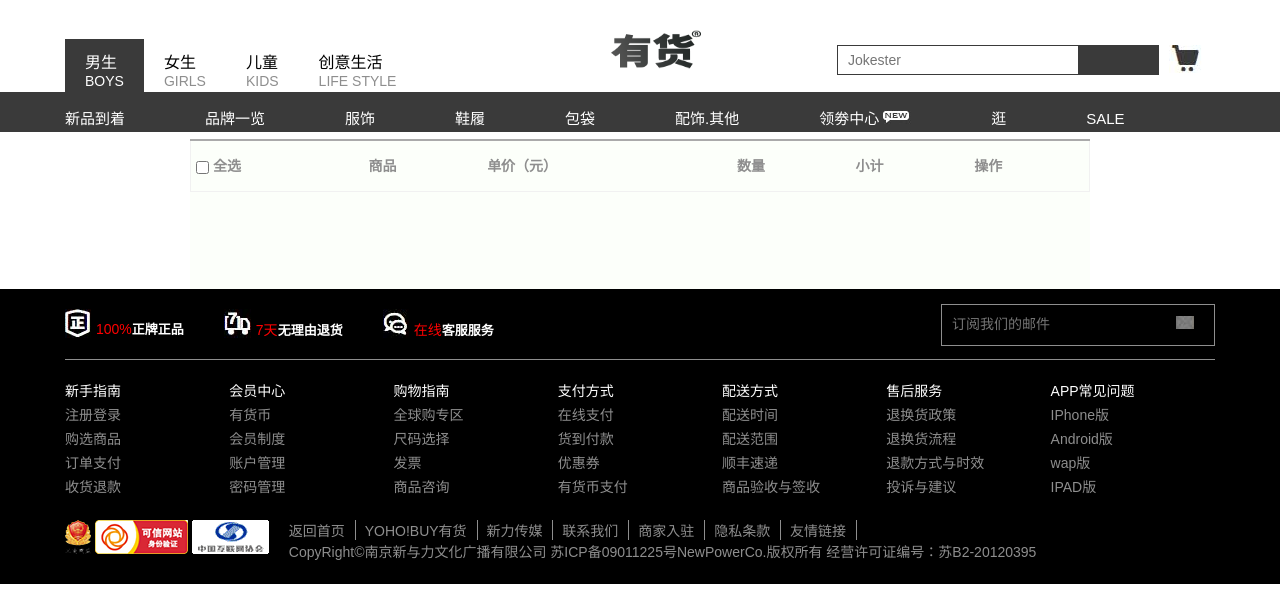
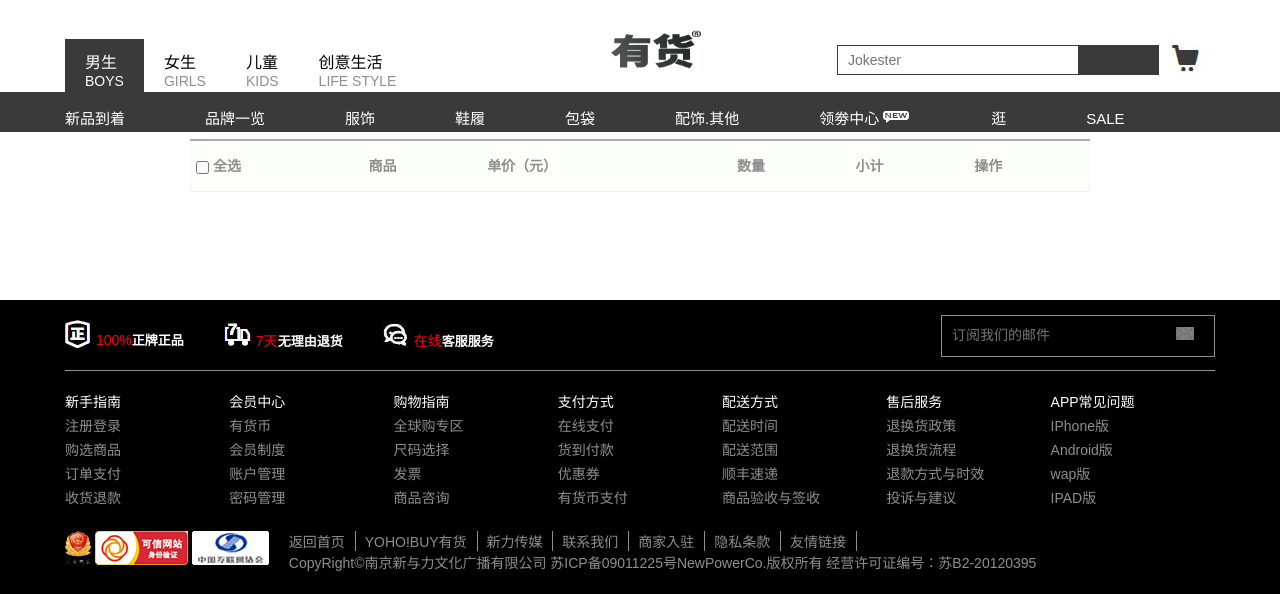
Before and after one commit to twmay006/project, a PHP site: page /view/shoppingcart.html in a window 1280 px wide. Shown: the part 32-626 px from the top of the page. Run offline with PHP 8.4, Linux system fonts and the light colour scheme; lists and menus that the app fills with data are empty.

Commit message:
购物车

```diff
--- a/css/cart.css
+++ b/css/cart.css
@@ -1,3 +1,6 @@
+.main{
+	min-height: 300px;
+}
 #cart{
     border: 1px solid #f1f1f1;
     border-top:2px solid #aaa;
@@ -6,7 +9,6 @@
     margin:0px auto;
     margin-top:50px;
     border-collapse: collapse;
-    min-height: 150px;
 }
 #cart td,#cart th{
     min-height:40px;
```
